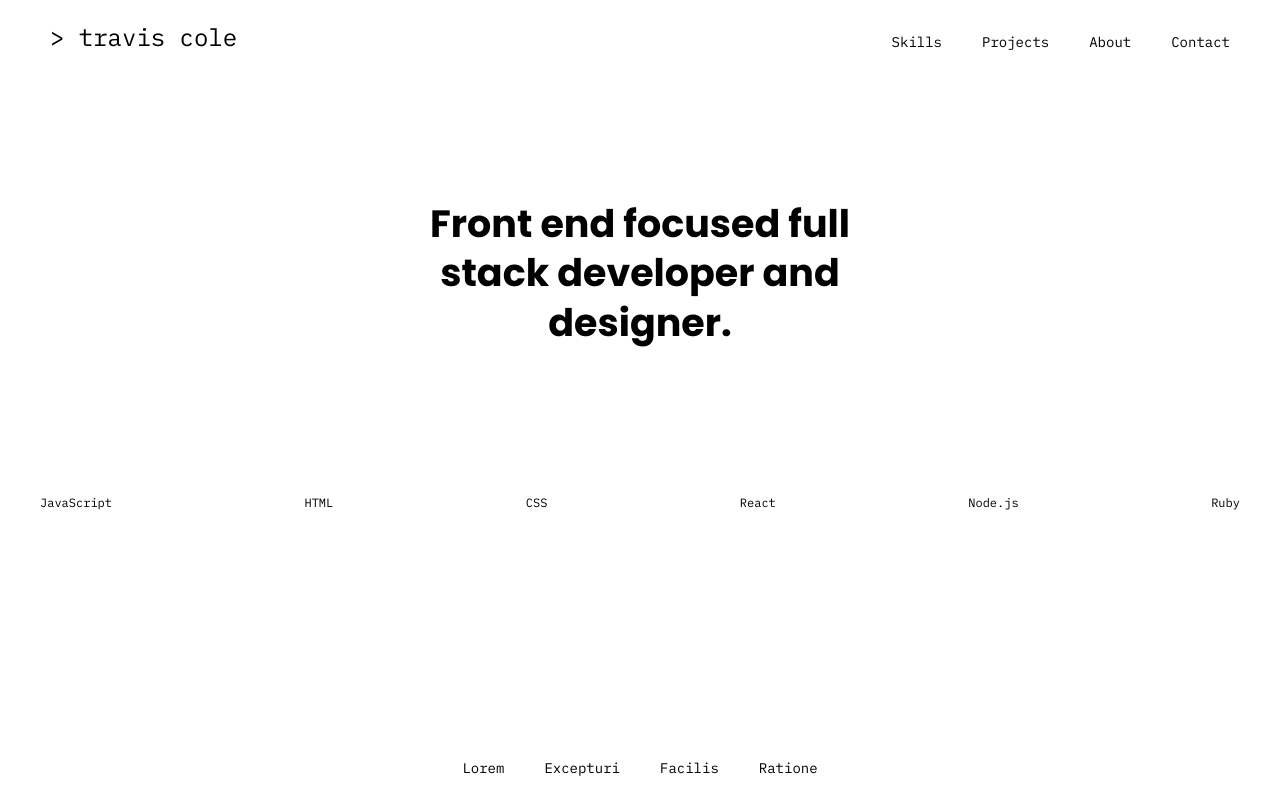
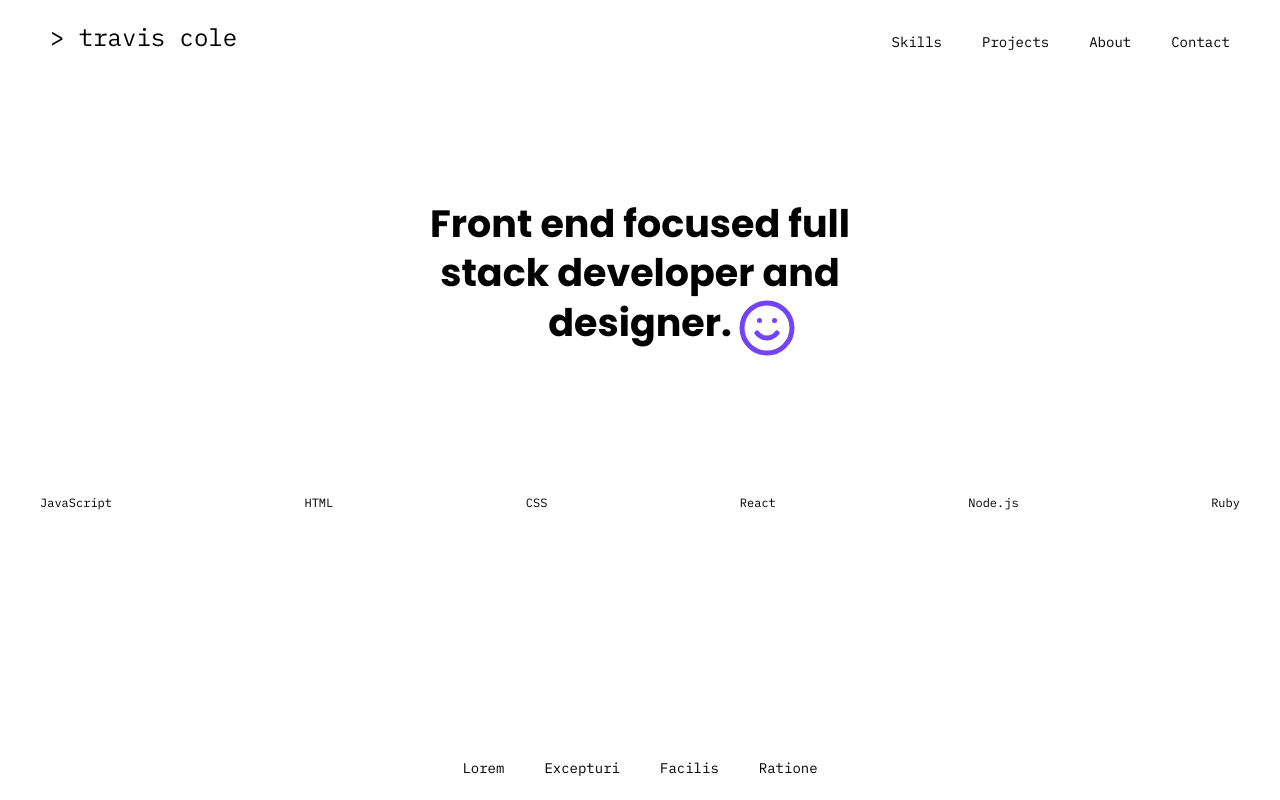
Before and after one commit to iamtraviscole/dev-portfolio, a Next.js app: page / in a window 1280 px wide. Built offline with nearby package versions, Linux system fonts and the light colour scheme.

Commit message:
update variable names

```diff
--- a/styles/components/Nav.scss
+++ b/styles/components/Nav.scss
@@ -22,10 +22,10 @@
   }
 
   a {
-    color: var(--color-text-500);
+    color: var(--color-nav-a);
 
     &:hover {
-      color: var(--color-text-200);
+      color: var(--color-nav-a-hover);
     }
   }
 }
--- a/styles/pages/Index.scss
+++ b/styles/pages/Index.scss
@@ -17,7 +17,7 @@
         > svg {
           width: 60px;
           height: 60px;
-          stroke:var(--color-primary-500);
+          stroke:var(--color-a);
         }
       }
     }
```
